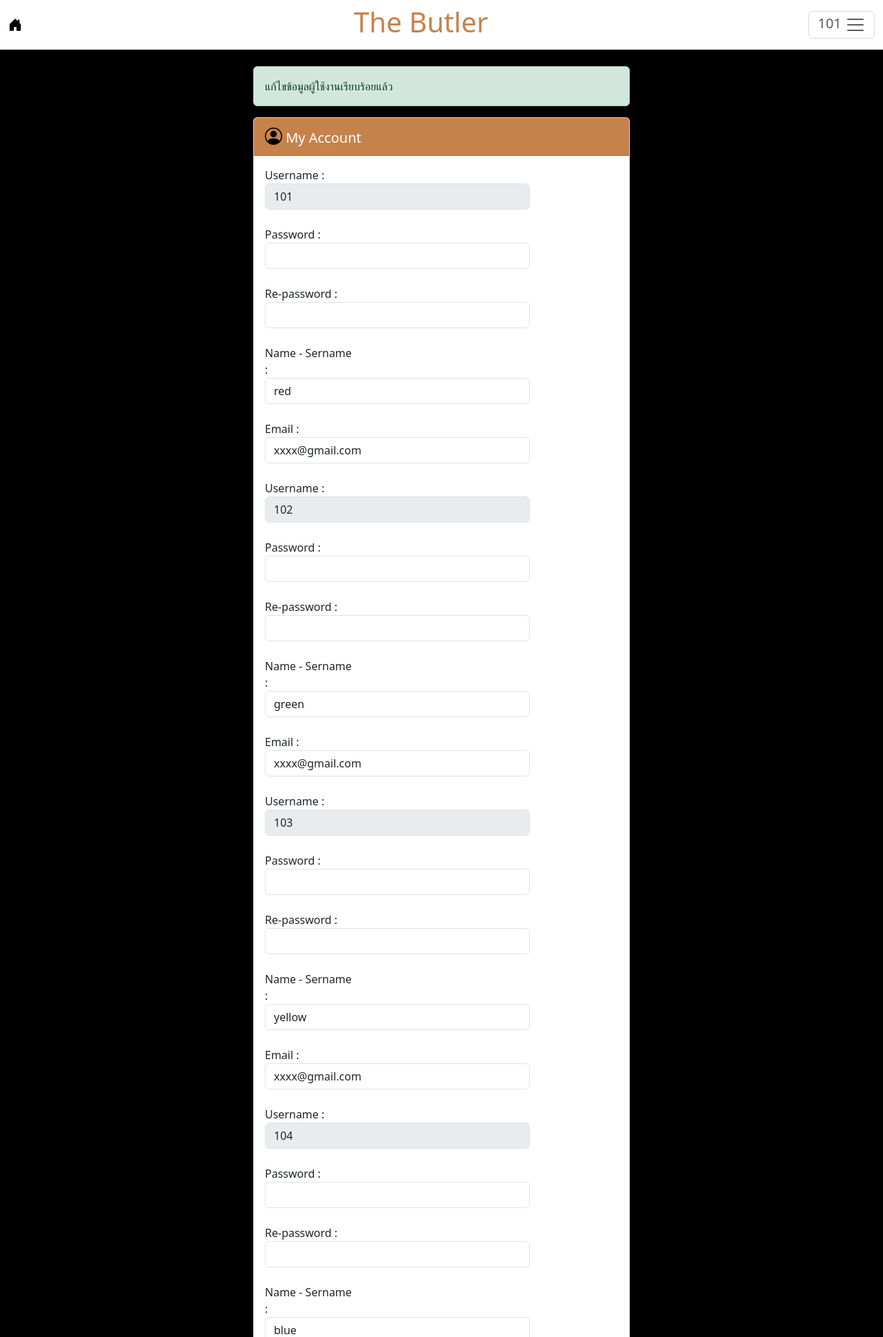
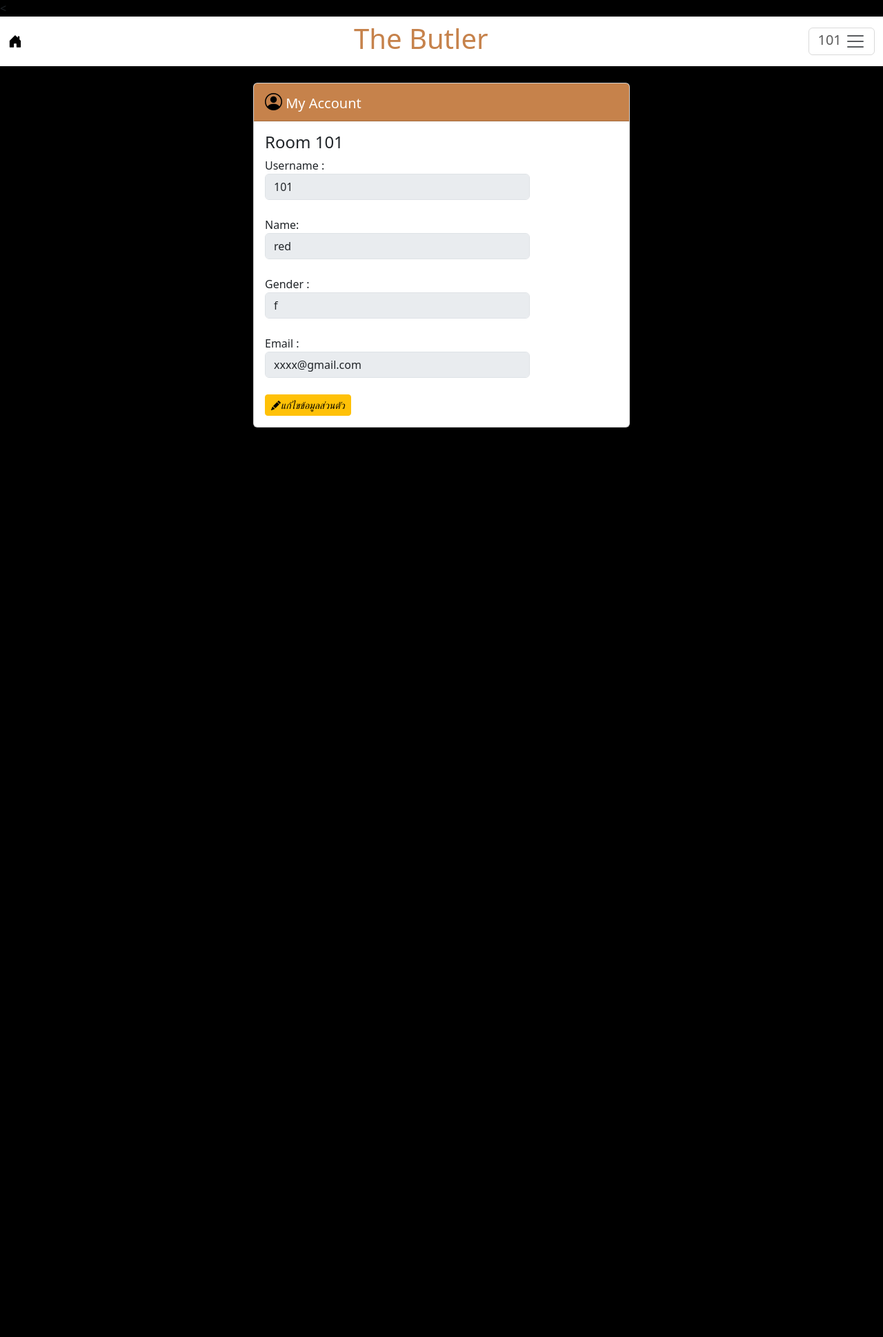
Before and after one commit to Pai22/TheButler, a PHP site: page /account.php in a window 1280 px wide. Shown: the top 1939 px of the page at 69% size. After the commit the page ends 620 px from the top, so only its background shows below. Run offline with PHP 8.4, Linux system fonts and the light colour scheme; a user stored in the database is signed in; data comes from the database, SQL or seed files in the repository.

Commit message:
Chang pp

```diff
--- a/account.php
+++ b/account.php
@@ -16,80 +16,100 @@ if (!isset($_SESSION['id'])) {
     <link rel="stylesheet" href="https://cdn.jsdelivr.net/npm/bootstrap-icons@1.10.5/font/bootstrap-icons.css">
 
     <title>Account</title>
-    <script>
-        function Edit_Function(id,username,password,name,gender,email,image){
+    <<script>
+        function Edit_Function(id,username,name,gender,email){
         //alert(id+login+gender+email+role+name);
-            document.getElementById('image').value=image;
+        document.getElementById('user_id').value=id;
         document.getElementById('username').value=username;
-
-            document.getElementById('name').value=name.replace(/###/g,' ');
+        document.getElementById('name').value=name;
         document.getElementById('gender').value=gender;
         document.getElementById('email').value=email;
-
         }
         </script>
 </head>
+
 <body style="background-color:#000000;">
     <?php include "nav.php" ?>
     <div class="container">
-
-        <div class = "row mt-4">
+        <div class="row mt-4">
             <div class="col-lg-3 col-md-2 col-sm-1"></div>
             <div class="col-lg-6 col-md-8 col-sm-10">
-            <?php
-
-                    if(isset($_SESSION['editaccount'])){
-						if($_SESSION['editaccount']==0){
-							echo "<div class='alert alert-danger'>
-							การแก้ไขข้อมูลผู้ใช้งานมีปัญหา</div>";
-						}else{
-							echo "<div class='alert alert-success'>
-							แก้ไขข้อมูลผู้ใช้งานเรียบร้อยแล้ว</div>";
-						}
-						unset($_SESSION['editaccount']);
-					}
-
-				?>
-                <div class="card">
+                <div class="card mb-3">
                     <div class="card-header text-white fs-5" style="background-color:#C6824B"><i class="bi bi-person-circle text-black" style="font-size:25px"></i> My Account</div>
                     <div class="card-body">
                         <?php
-                    $conn=new PDO("mysql:host=localhost;dbname=butler;charset=utf8","root","");
-                    $sql="select id,username,name,gender,email,image from user";
-                    $result=$conn->query($sql);
+                        $conn = new PDO("mysql:host=localhost;dbname=butler;charset=utf8", "root", "");
+                        $room =  $_SESSION['room'];
+                        $sql = "select id,username,name,gender,email,image,number_room,role from user where number_room = $room";
+                        $result = $conn->query($sql);
+                        while ($row = $result->fetch()) {
+                            if (isset($_SESSION['id']) && ($_SESSION['role'] == 'm')) {
+                                if ($row[7] == 'm') {
+                                    echo "<h4>Room " . $row["number_room"] . "</h4>
 
-                    while($row = $result->fetch()){
-                            echo
-                            "
                             <label class = col-lg-3 col-form-label>Username :</label>
                             <div class=col-lg-9>
-                            <input type= text name= username value= $row[1]  required class=form-control disabled>
+                            <input type= text name=username value= $row[1]  required class=form-control disabled>
                             </div><br>
 
-                            <label class = col-lg-3 col-form-label>Password :</label>
+                            <label class = col-lg-3 col-form-label>Name:</label>
                             <div class=col-lg-9>
-                                <input type=password name=pwd required class=form-control>
+                            <input type= text name=name value = $row[2] required class=form-control disabled>
                             </div><br>
 
-                              <label class = col-lg-3 col-form-label>Re-password :</label>
+
+                            <label class = col-lg-3 col-form-label>Gender :</label>
                             <div class=col-lg-9>
-                                <input type=password name=pwd required class=form-control>
-                              </div><br>
-
-                              <label class = col-lg-3 col-form-label>Name - Sername :</label>
-                              <div class=col-lg-9>
-                                <input type=text name=name value= $row[2] required class=form-control>
+                                <input type=text name=gender value= $row[3] required class=form-control disabled>
                             </div><br>
 
                             <label class = col-lg-3 col-form-label>Email :</label>
                               <div class=col-lg-9>
-                                <input type=text name=email value= $row[4] required class=form-control>
-                            </div><br>";
+                                <input type=text name=email value= $row[4] required class=form-control disabled>
+                            </div><br>
+
+                            <button type='button' onclick=Edit_Function($row[0],'$row[1]','$row[2]','$row[3]','$row[4]')
+                            class='btn btn-warning btn-sm' data-bs-toggle='modal'
+                            data-bs-target='#UserModal'><i class='bi bi-pencil-fill'>แก้ไขข้อมูลส่วนตัว</i></button>";
                                 }
-                    $conn=null;
+                            }
+                        }
+                        $conn = null;
                         ?>
                     </div>
                     <!-- Modal การแก้ไขข้อมูล -->
+                    <form action="account_save.php" method="post">
+                        <input type="hidden" name="user_id" id="user_id">
+                        <div class="modal fade" id="UserModal" tabindex="-1" aria-labelledby="exampleModalLabel" aria-hidden="true">
+                            <div class="modal-dialog">
+                                <div class="modal-content">
+                                    <div class="modal-header">
+                                        <h1 class="modal-title fs-5" id="exampleModalLabel">แก้ไขข้อมูลผู้ใช้</h1>
+                                        <button type="button" class="btn-close" data-bs-dismiss="modal" aria-label="Close"></button>
+                                    </div>
+                                    <div class="modal-body">
+                                        <div class="mb-2">
+                                            <label for="login" class="col-form-label">Username:</label>
+                                            <input type="text" class="form-control" id="username" name="login" disabled>
+                                        </div>
+                                        <div class="mb-2">
+                                            <label for="name" class="col-form-label">Name:</label>
+                                            <input type="text" class="form-control" id="name" name="name">
+                                        </div>
+                                        <div class="mb-2">
+                                            <label for="gender" class="col-form-label">Gender:</label>
+                                            <select name="gender" id="gender" class="form-select" required>
+                                                <option value="m">Male</option>
+                                                <option value="f">Female</option>
+                                                <option value="o">Others</option>
+                                            </select>
+                                        </div>
+                                        <div class="mb-2">
+                                            <label for="email" class="col-form-label">Email:</label>
+                                            <input type="email" class="form-control" id="email" name="email" required>
+                                        </div>
+
+                                    </div>
                                     <div class="modal-footer">
                                         <button type="button" class="btn btn-secondary btn-sm" data-bs-dismiss="modal">Close</button>
                                         <button type="submit" class="btn btn-primary btn-sm">Save changes</button>
@@ -98,7 +118,10 @@ if (!isset($_SESSION['id'])) {
                             </div>
                         </div>
                     </form>
-
+                </div>
+            </div>
+        </div>
+    </div>
 </body>
 
 </html>
--- a/image_bill.php
+++ b/image_bill.php
@@ -5,6 +5,7 @@ include_once 'dbConfig.php';
 
 // File upload path
 $targetDir = "uploads/";
+$user_id = $_SESSION['user_id'];
 
 if (isset($_POST['submit'])) {
   if (!empty($_FILES["file"]["name"])) {
@@ -16,7 +17,7 @@ if (isset($_POST['submit'])) {
     $allowTypes = array('jpg', 'png', 'jpeg', 'gif', 'pdf');
     if (in_array($fileType, $allowTypes)) {
       if (move_uploaded_file($_FILES['file']['tmp_name'], $targetFilePath)) {
-        $insert = $db->query("INSERT INTO images_bill(file_name, uploadde_on) VALUES ('" . $fileName . "', NOW())");
+        $insert = $db->query("INSERT INTO images_bill(file_name, uploadde_on, user_id) VALUES ('" . $fileName . "', NOW(),'$user_id') ");
         if ($insert) {
           $_SESSION['statusMsg'] = "The file <b>" . $fileName . "</b> has been uploaded successfully.";
           header("location:myroom.php");
--- a/room.php
+++ b/room.php
@@ -18,7 +18,7 @@ if (isset($_GET['name'])) {
     <script>
 function showPopup() {
   // เปิดหน้าต่าง pop-up ด้วยความกว้าง 500px และความสูง 500px
-  window.open('popup_image.php', 'popup', 'width=500,height=500');
+  window.open('popup_image.php?room=<?php $room ?>', 'popup', 'width=500,height=500');
 }
 </script>
 </head>
@@ -35,10 +35,12 @@ function showPopup() {
             $sql="select id,username,name,gender,email,number_room,image,role from user";
             $result = $conn->query($sql);
             $i=0;
+            $room = "";
             while ($row = $result->fetch()) {
                 $i+=1;
                 if(isset($_SESSION['id']) && ($_SESSION['role'] == 'a')){
                     if($row[7]=='m'){
+                        $room = $row["number_room"];
                     echo "<tr><td><a href='bill.php?room=" . $row["number_room"] . "'style = text-decoration:none>Room " . $row["number_room"] . "</a><br>";
                     echo "<td>";
 
--- a/verify.php
+++ b/verify.php
@@ -25,6 +25,7 @@ if(isset($_SESSION['id'])){
         $_SESSION['username'] = $data['username'];
         $_SESSION['role'] = $data['role'];
         $_SESSION['user_id'] = $data['id'];
+        $_SESSION['room'] = $data['number_room'];
         $_SESSION['id'] = session_id();
         header("location:index.php");
         die();
```
Also changed, not shown: account_save.php (added, +16 -0 lines), popup_image.php (+28 -6 lines). Lines whose indentation alone changed are shown as unchanged.
